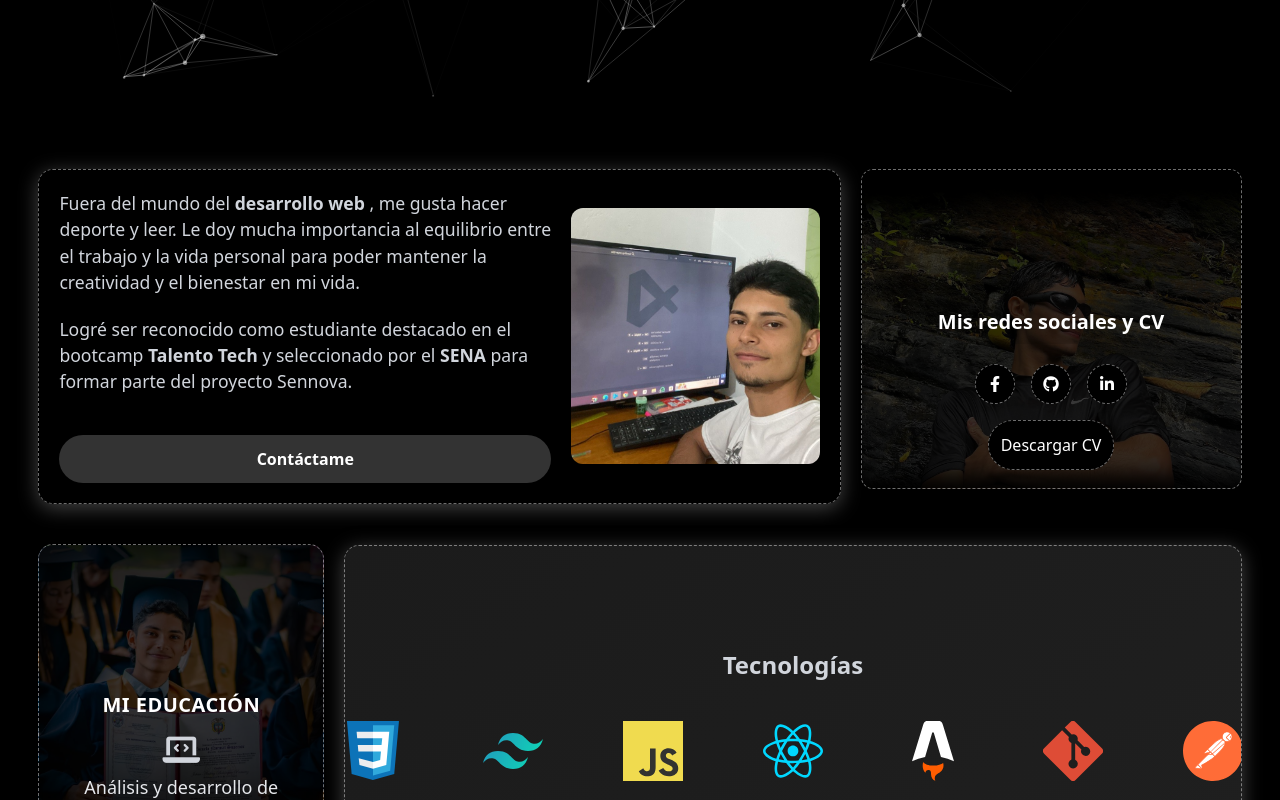
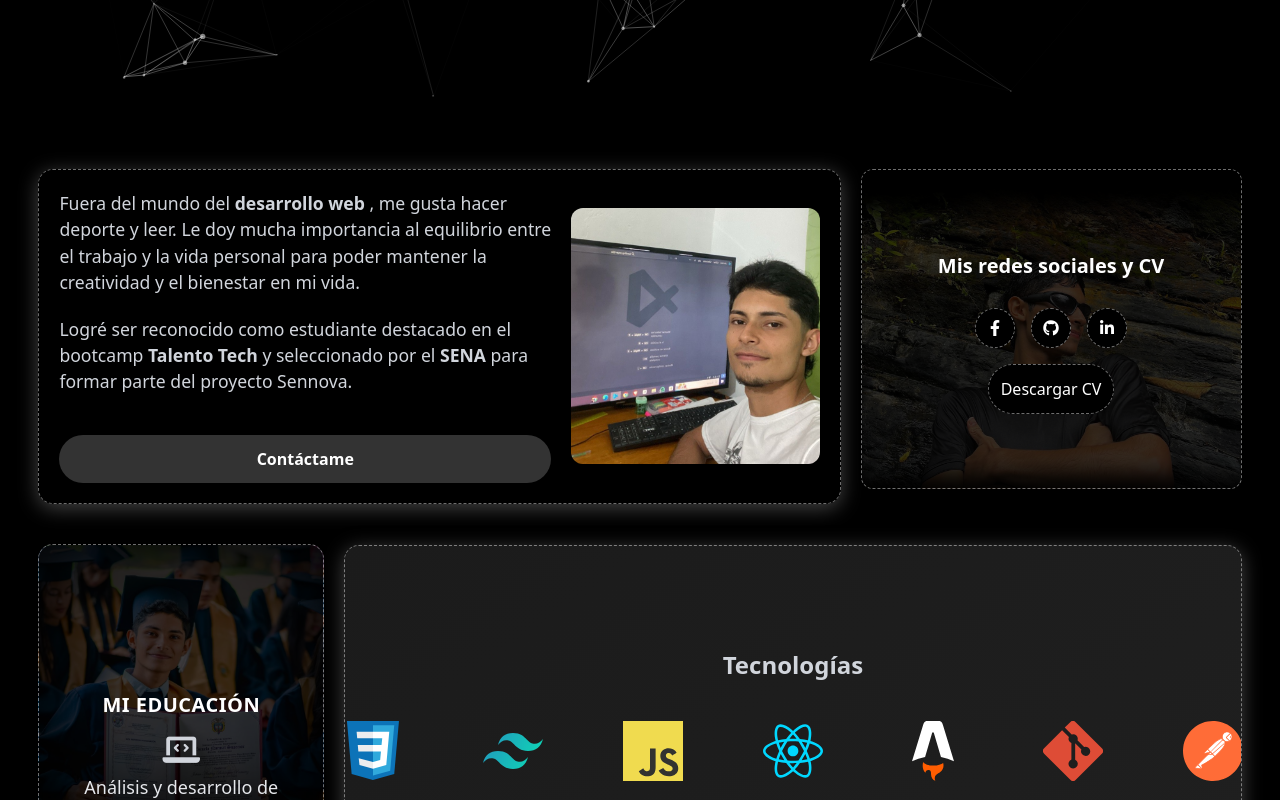
Before and after one commit to JohanBoDev/Portafolio-Astro, an Astro site: page / in a window 1280 px wide. Shown: the part 671-1471 px from the top of the page. Built offline with nearby package versions, Linux system fonts and the light colour scheme; Astro itself is replaced by a stand-in of ours.

Commit message:
Mejorando pequeños detalles de estilos

```diff
--- a/public/css/styles.css
+++ b/public/css/styles.css
@@ -479,6 +479,9 @@
 
 
 
+.item-3 {
+  background-color: #000000c0;
+}
 .item-4 {
   background-color: #000000c0;
   height: 430px;
--- a/src/components/SobreMi.astro
+++ b/src/components/SobreMi.astro
@@ -52,7 +52,7 @@
     >
       <!-- Contenido de redes sociales, oculto inicialmente y visible al hacer hover -->
       <div
-        class="flex flex-col item-4 items-center justify-center w-full h-full"
+        class="flex flex-col item-3 items-center justify-center w-full h-full"
       >
         <h2
           class="text-sm font-montserrat md:text-lg xl:text-xl text-white font-bold mb-5 bg-black/10  shadow-gray-300 rounded-xl px-4 py-2"
```
